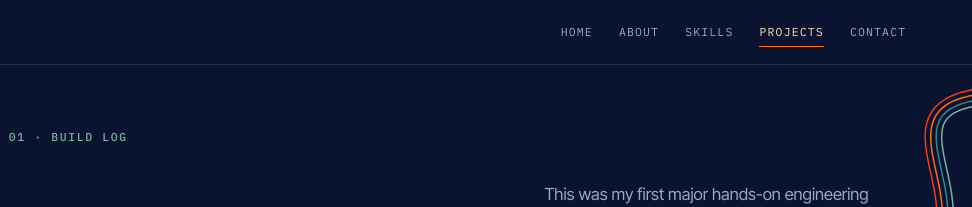
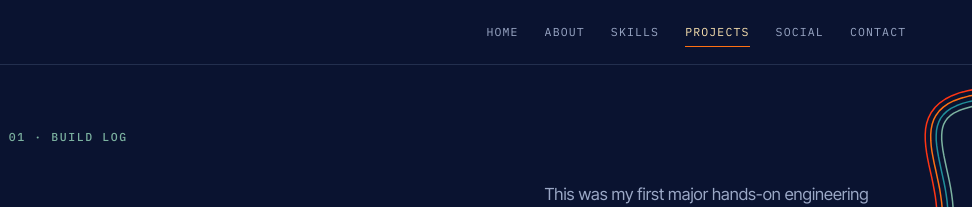
Before and after one commit to Proish14/Portfolio-web, a plain HTML site: page Drone.html in a window 1280 px wide. Shown: the top 207 px of the page, 308-1280 px from the left. Drawn offline with Linux system fonts and the light colour scheme.

Commit message:
Update Drone.html

```diff
--- a/Drone.html
+++ b/Drone.html
@@ -33,6 +33,7 @@
         <li><a href="index.html#about">About</a></li>
         <li><a href="index.html#skills">Skills</a></li>
         <li><a href="index.html#projects" aria-current="page">Projects</a></li>
+        <li><a href="index.html#social">Social</a></li>
         <li><a href="index.html#contact">Contact</a></li>
       </ul>
     </nav>
```
